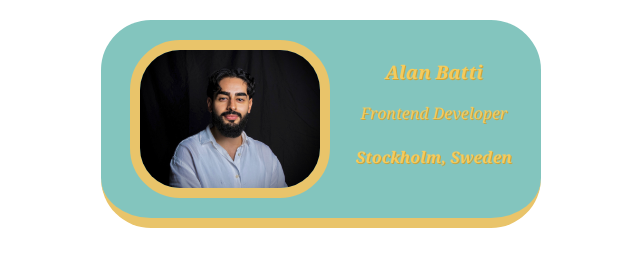
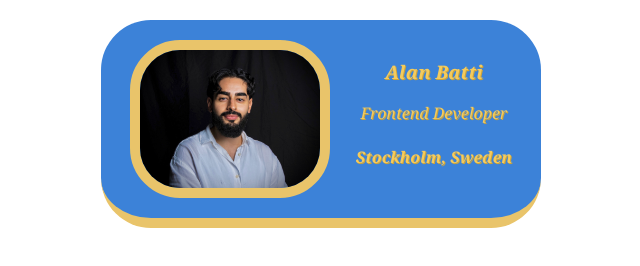
Before and after one commit to eztegao6279/business-card, a website built with Vite: page business-card/index.html in a window 1280 px wide. Shown: the whole page, without its empty margins (319-959 px from the left). Built offline with nearby package versions, Linux system fonts and the light colour scheme.

Commit message:
Update background color
Changed background color to a more royal blue

```diff
--- a/business-card/styles.css
+++ b/business-card/styles.css
@@ -33,7 +33,7 @@ body {
     display: flex;
     justify-content: space-around;
     text-align: center;
-    background: #83c5be;
+    background: #3c82d8;
     color:#f5cb5c;
     text-shadow: #cca43b 1px 1px 0px;
     border-bottom: 10px solid #e9c46a;
```
